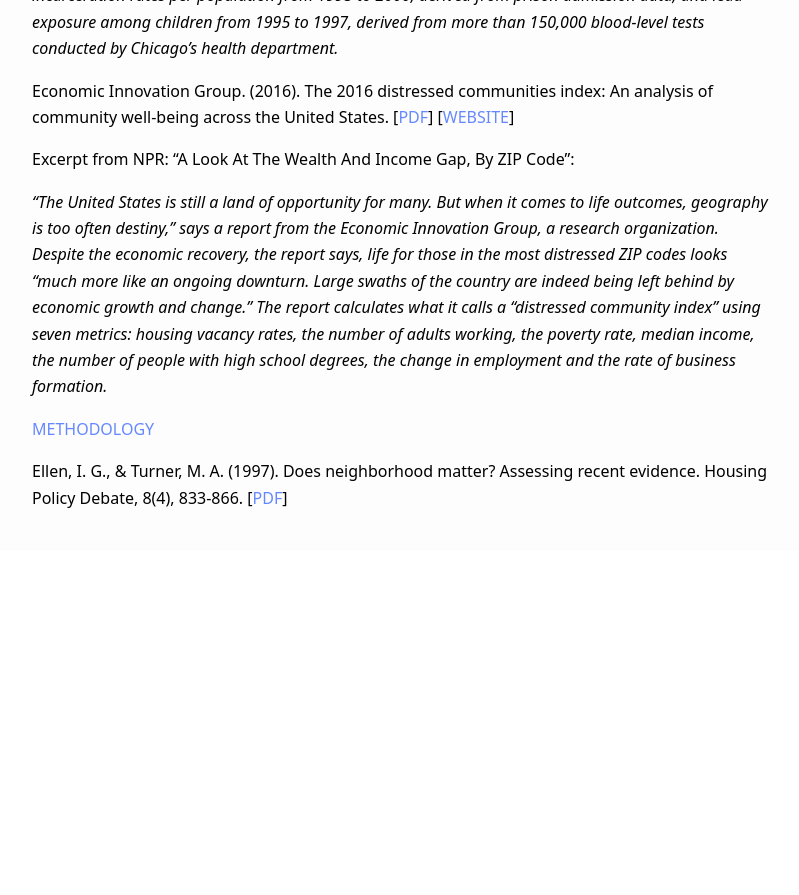
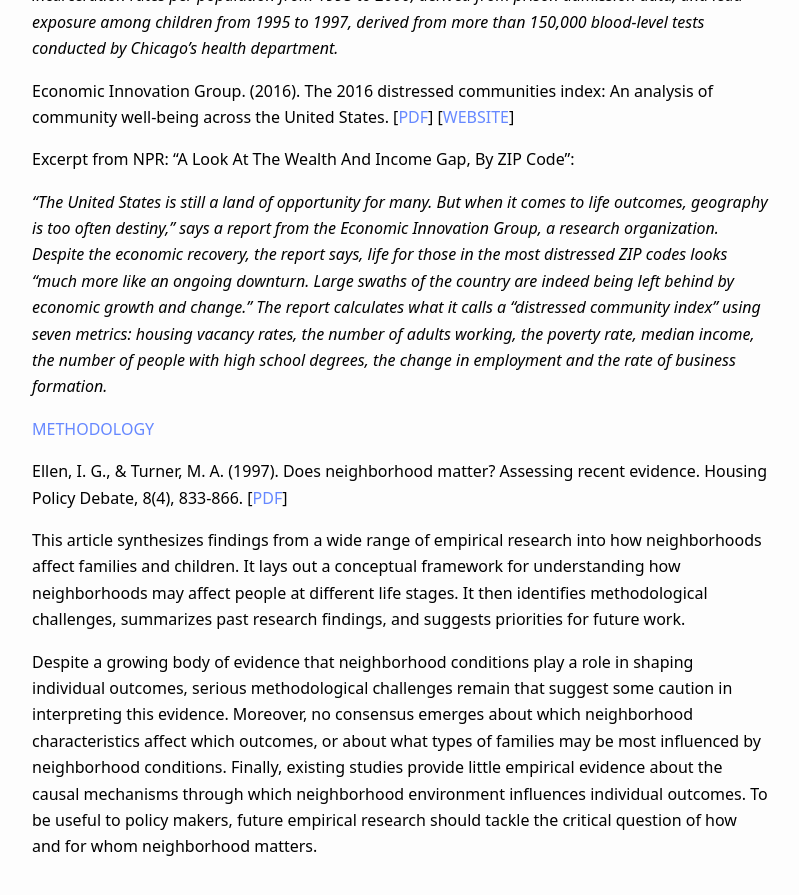
Before and after one commit to DS4PS/nhood-change-project, a Jekyll site: the page built from outcomes.md, in a window 1280 px wide and 900 px high, scrolled down 2462 px. Shown: the top 895 px of the window, without its empty margins (240-1039 px from the left). Built offline with Jekyll 4.4.1, drawn with Linux system fonts in a browser that asks for light colours; before the commit the page ends 3013 px from its top, so only the background shows below that.

Commit message:
Update outcomes.md

```diff
--- a/outcomes.md
+++ b/outcomes.md
@@ -63,3 +63,7 @@
 [METHODOLOGY](https://eig.org/dci/methodology)
 
 **Ellen, I. G., & Turner, M. A. (1997). Does neighborhood matter? Assessing recent evidence. Housing Policy Debate, 8(4), 833-866.** [[PDF](https://github.com/DS4PS/cpp-529-master/blob/master/articles/social-mobility/does-neighborhood-matter-assessing-recent-evidence.pdf)]
+
+This article synthesizes findings from a wide range of empirical research into how neighborhoods affect families and children. It lays out a conceptual framework for understanding how neighborhoods may affect people at different life stages. It then identifies methodological challenges, summarizes past research findings, and suggests priorities for future work.
+
+Despite a growing body of evidence that neighborhood conditions play a role in shaping individual outcomes, serious methodological challenges remain that suggest some caution in interpreting this evidence. Moreover, no consensus emerges about which neighborhood characteristics affect which outcomes, or about what types of families may be most influenced by neighborhood conditions. Finally, existing studies provide little empirical evidence about the causal mechanisms through which neighborhood environment influences individual outcomes. To be useful to policy makers, future empirical research should tackle the critical question of how and for whom neighborhood matters.
```
